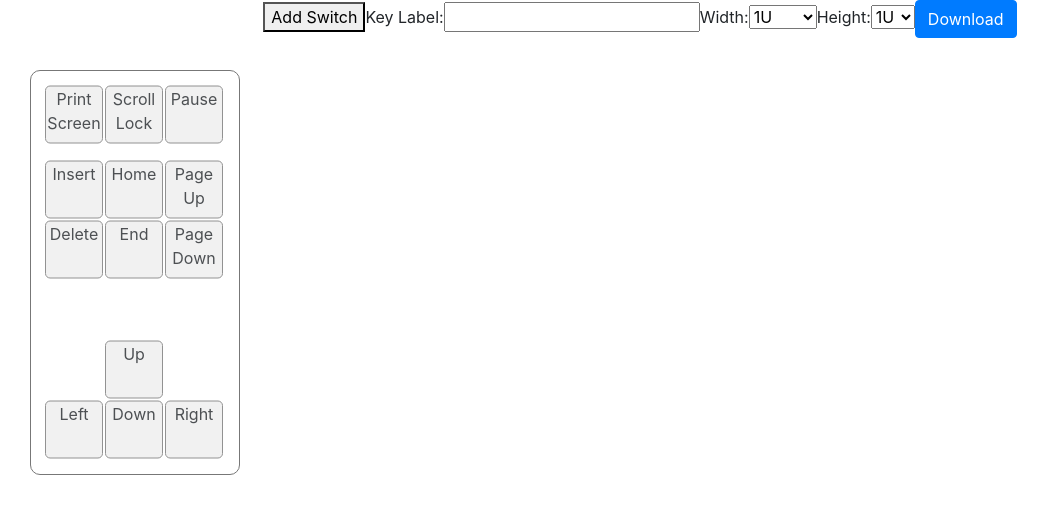
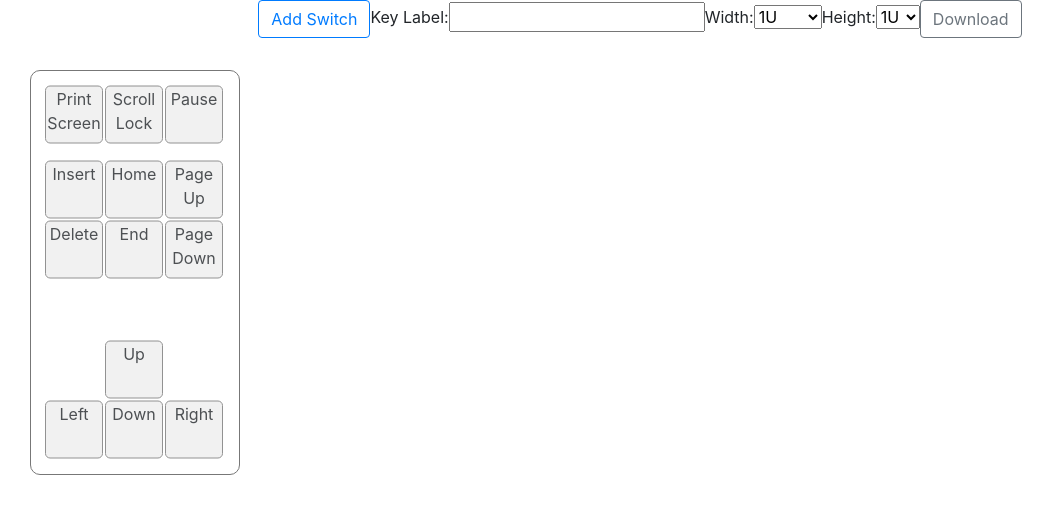
Before and after one commit to SinjinJang/mechanical-keyboard-layout-editor, a React (Create React App) app: page / in a window 1280 px wide. Shown: the top 514 px of the page, without its empty margins (0-1055 px from the left). Built offline with nearby package versions, Linux system fonts and the light colour scheme.

Commit message:
Add Switch 버튼에 react-bootstrap 적용

```diff
--- a/src/App.js
+++ b/src/App.js
@@ -39,8 +39,7 @@ class EditPanel extends React.Component {
   render() {
     return (
       <div>
-        <button onClick={this.props.onAddSwitchClick}>Add Switch
-        </button>
+        <Button variant='outline-primary' onClick={this.props.onAddSwitchClick}>Add Switch</Button>
         <label>
           Key Label:
           <input id='keyLabel' type='text' name='key_label'
@@ -74,7 +73,7 @@ class EditPanel extends React.Component {
           </select>
         </label>
         <Button
-          variant='primary'
+          variant='outline-secondary'
           download='layout.json'
           href={`data:text/json; charset=utf-8, ${this.props.onDownloadClick}`}
         >
```
